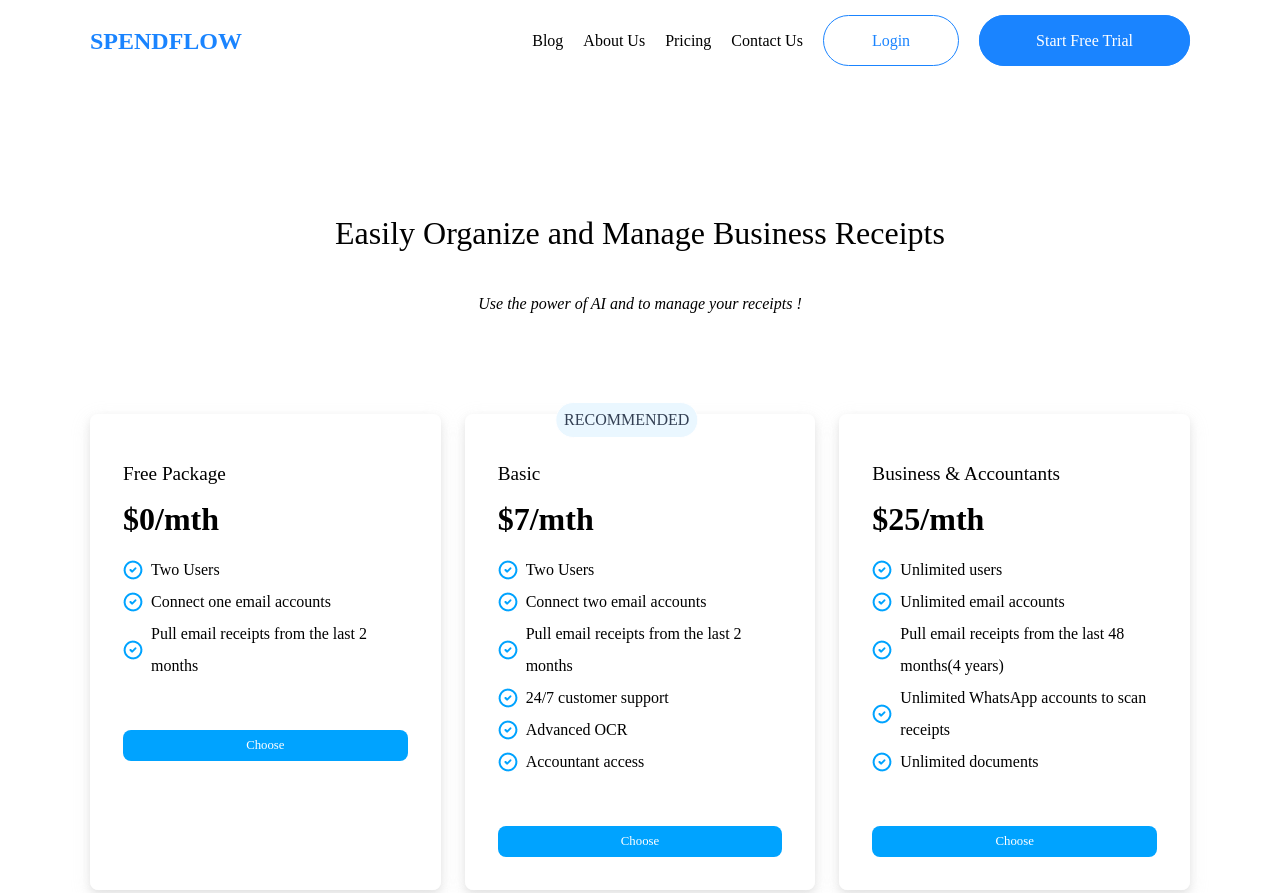
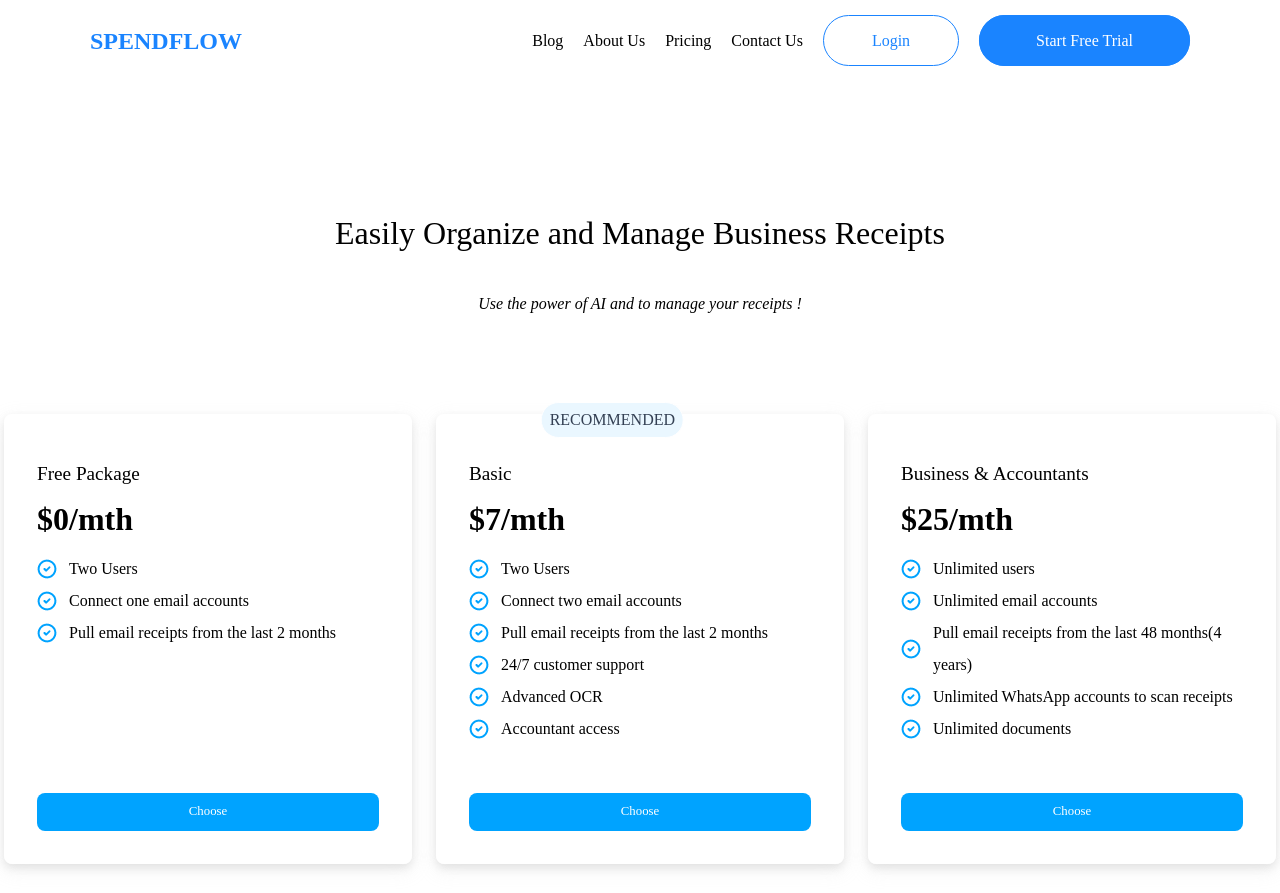
Before and after one commit to derema23/figmaquettes, a plain HTML site: page Spendflow/pricing.html in a window 1280 px wide. Shown: the top 893 px of the page. Drawn offline with Linux system fonts and the light colour scheme; a web font is replaced by a local one.

Commit message:
Dashboard start

```diff
--- /dev/null
+++ b/Admin_dashboard/scss/globals/_index.scss
@@ -0,0 +1,2 @@
+@forward 'colors';
+@forward 'typography';
--- /dev/null
+++ b/Admin_dashboard/scss/utils/_index.scss
@@ -0,0 +1,3 @@
+@forward 'breakpoints';
+@forward 'mixin';
+@forward 'fonts';
--- a/Spendflow/css/pricing.css
+++ b/Spendflow/css/pricing.css
@@ -123,7 +123,7 @@
 /*main */
 
 main{
-    width: 1100px;
+    width: 1272px;
     margin: 0 auto;
 }
 
@@ -162,8 +162,8 @@
 }
 
 .card {
-    display: flex;
-    flex-direction: column;
+    display: grid;
+    grid-template-rows: 90px 1fr 70px;
     font-family: Mona-sans;
 }
 
@@ -186,17 +186,21 @@
 
 .card ul li img{
     margin-right: 0.5rem;
+    align-self: center;
 }
 
 .card ul li{
-    display: flex;
+    /* display: flex;
     align-items: center;
-    flex-wrap: nowrap;
+    flex-wrap: nowrap; */
+    display: grid;
+    grid-template-columns: 2rem 1fr;
+    font-size: 1rem;
 }
 
 .card span{
     position: absolute;
-    transform: translate(40%,-125%);
+    transform: translate(50%,-125%);
     border: 1px solid #fff;
     background-color: #EAF7FF;
     padding: 0.5rem;
```
Also changed, not shown: Admin_dashboard/index.html (added, +17 -0 lines), Spendflow/pricing.html (+1 -1 lines), Admin_dashboard/dist/style.css (added), Admin_dashboard/scss/globals/_colors.scss (added), Admin_dashboard/scss/globals/_typography.scss (added), Admin_dashboard/scss/style.scss (added), Admin_dashboard/scss/utils/_breakpoints.scss (added), Admin_dashboard/scss/utils/_fonts.scss (added), Admin_dashboard/scss/utils/_mixin.scss (added), 1 other file.
